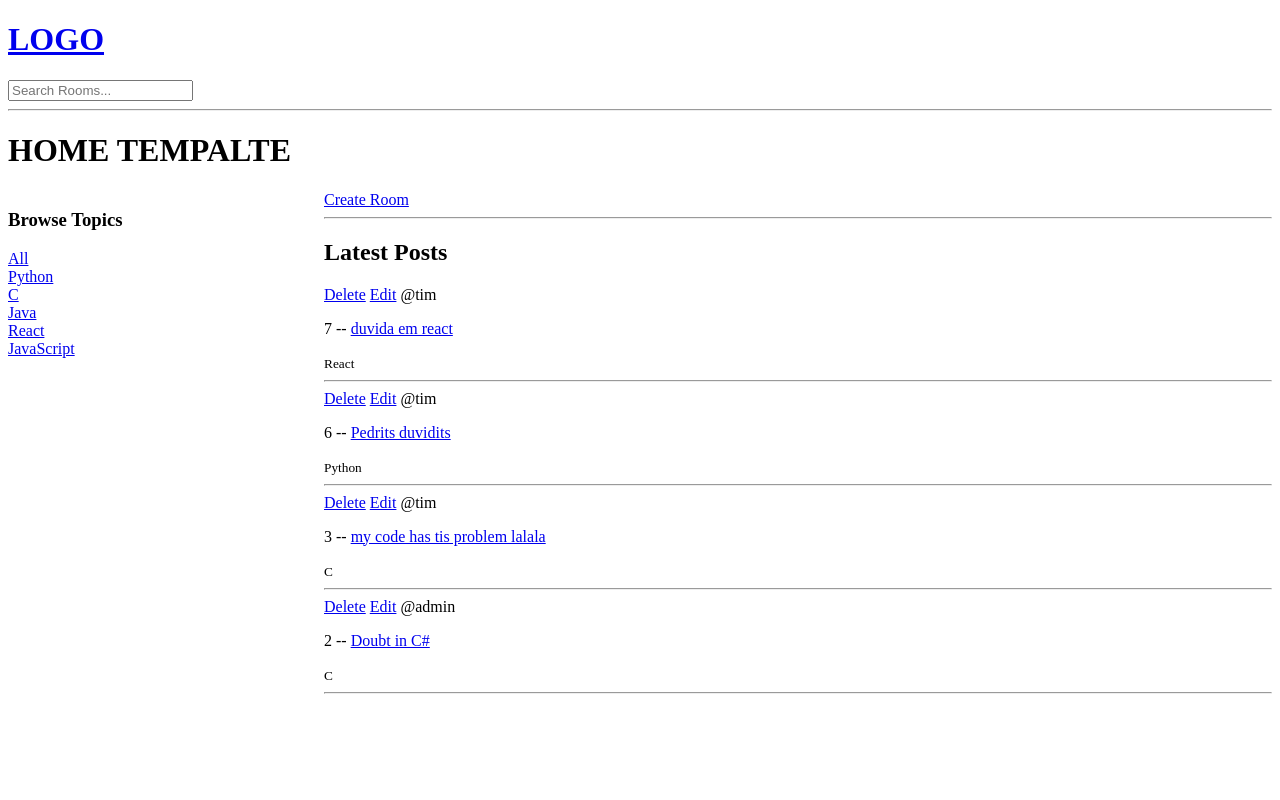
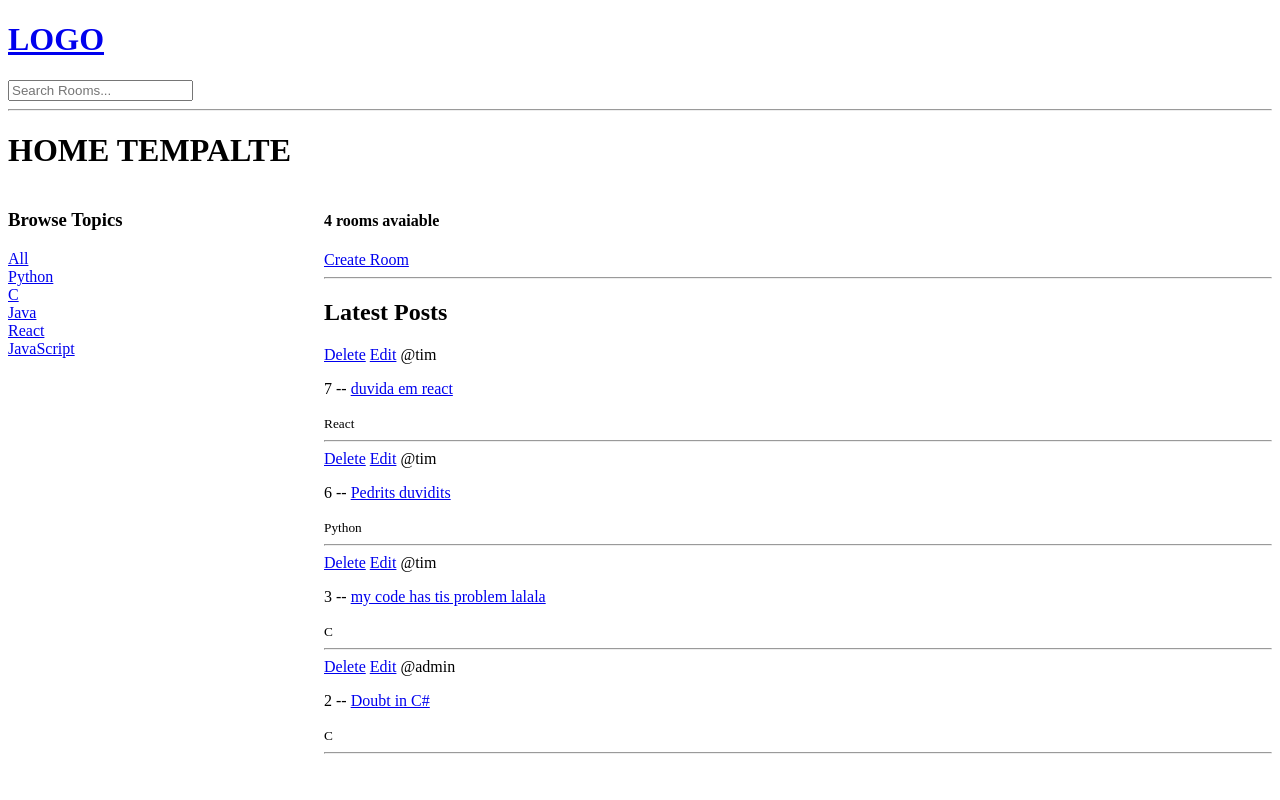
Before and after one commit to MartaFradique/django-application, a Django app: page / in a window 1280 px wide. Run offline with Django 4.2, Linux system fonts and the light colour scheme; data comes from the database, SQL or seed files in the repository.

Commit message:
room counter

```diff
--- a/base/templates/base/home.html
+++ b/base/templates/base/home.html
@@ -22,6 +22,7 @@
         {% endfor %}
     </div>
     <div>
+        <h4>{{room_count}} rooms avaiable</h4>
         <a href="{% url 'create-room' %}">Create Room</a>
         <hr>
         <div>
--- a/base/views.py
+++ b/base/views.py
@@ -29,10 +29,10 @@ def home(request):
         Q(name__icontains = q)|
         Q(description__icontains = q)
         )
-
-    print(rooms)
+    count = rooms.count()
+    print(count)
     topic = Topic.objects.all()
-    context = {'rooms': rooms, 'topic': topic}
+    context = {'rooms': rooms, 'topic': topic, 'room_count': count}
     return render(request, 'base/home.html', context)
 
 def room(request, pk):
```
